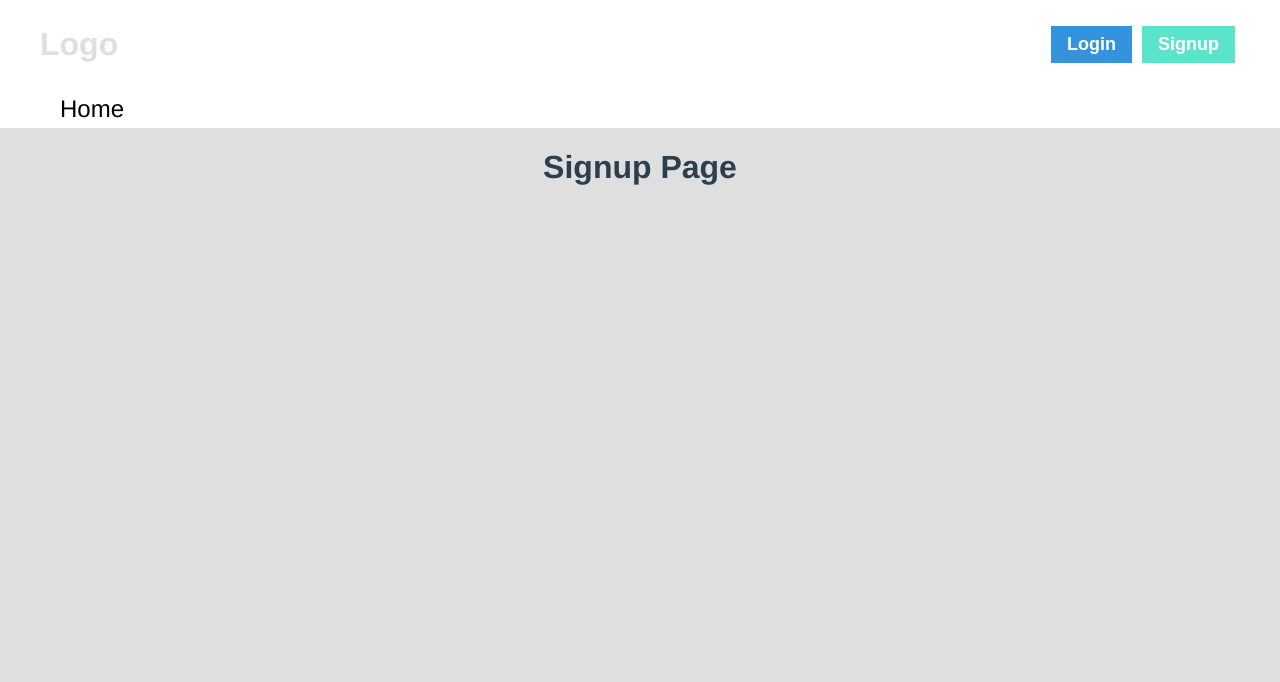
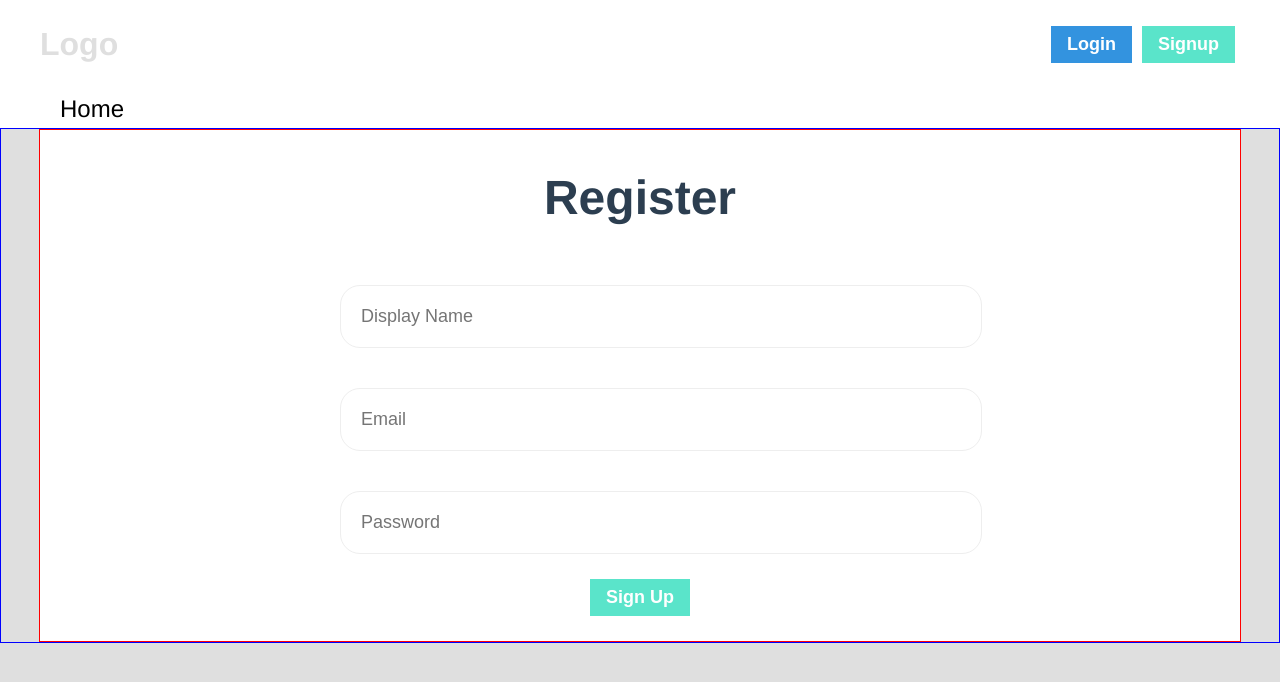
Before and after one commit to farhan200024/cardiomyopathy-vue-app, a Vue app in the folder cardiomyopathy-app/: page /register in a window 1280 px wide. Shown: the top 682 px of the page. Built offline with nearby package versions, Linux system fonts and the light colour scheme.

Commit message:
Login and Sign Up updated

```diff
--- a/cardiomyopathy-app/src/App.vue
+++ b/cardiomyopathy-app/src/App.vue
@@ -1,6 +1,10 @@
 <template>
   <Header />
-  <router-view class="container"/>
+  <article class="container">
+    <div class="content">
+      <router-view />
+    </div>
+  </article>
 </template>
 
 <script>
@@ -21,6 +25,15 @@ export default {
 
 .container {
   text-align: center;
+  border: 1px solid blue;
+}
+
+.content {
+  display: block;
+  max-width: 1200px;
+  margin: 0 auto;
+  border: 1px solid red;
+  background: white;
 }
 
 </style>
--- a/cardiomyopathy-app/src/assets/main.css
+++ b/cardiomyopathy-app/src/assets/main.css
@@ -2,3 +2,35 @@ body {
 	margin: 0;
 	background: #dfdfdf;
 }
+
+/* form styles */
+.form {
+	width: 600px;
+	margin: 20px auto;
+}
+
+.form h1 {
+  font-size: 48px;
+}
+
+.form label {
+	display: block;
+	margin: 20px 0 10px;
+}
+
+.form input {
+	width: 100%;
+	padding: 20px;
+	border-radius: 20px;
+  font-size: 18px;
+	border: 1px solid #eee;
+	outline: none;
+	color: #999;
+	margin: 20px auto;
+}
+
+.form span {
+	font-weight: bold;
+	text-decoration: underline;
+	cursor: pointer;
+}
--- a/cardiomyopathy-app/src/components/Header.vue
+++ b/cardiomyopathy-app/src/components/Header.vue
@@ -4,8 +4,8 @@
 			<h1>Logo</h1>
 
 			<div>
-				<button class="login" >Login</button>
-				<button class="signup" >Signup</button>
+				<router-link :to="{ name: 'Login' }"><button class="login" >Login</button></router-link>
+				<router-link :to="{ name: 'Register' }" ><button class="signup" >Signup</button></router-link>
 			</div>
 		</div>
 
--- /dev/null
+++ b/cardiomyopathy-app/src/composables/useLogin.js
@@ -0,0 +1,24 @@
+import { ref } from "vue"
+import { projectAuth } from '../firebase/config'
+
+const error = ref(null)
+
+const login = async (email, password) => {
+	error.value = null
+
+	try {
+		const res = await projectAuth.signInWithEmailAndPassword(email, password)
+		error.value = null
+		console.log(res)
+		return res
+	} catch(err) {
+		console.log(err.value)
+		error.value = 'Incorrect Login Credentials'
+	}
+}
+
+const useLogin = () => {
+	return { error, login }
+}
+
+export default useLogin
--- /dev/null
+++ b/cardiomyopathy-app/src/composables/useSignup.js
@@ -0,0 +1,34 @@
+import { ref } from "vue"
+import { projectAuth } from '../firebase/config'
+
+const error = ref(null)
+
+const signup = async (email, password, displayName) => {
+	error.value = null
+
+	try {
+		const res  = await projectAuth.createUserWithEmailAndPassword(email, password)
+
+		if(!res) {
+			throw new Error('Could not complete the sign up')
+		}
+		// you cannot create the properties, you have to use already created
+		await res.user.updateProfile({ displayName })
+		error.value = null
+
+		console.log(res.user)
+
+		return res
+
+	} catch(err) {
+		console.log(err.message)
+
+		error.value = err.message
+	}
+}
+
+const useSignup = () => {
+	return { error, signup }
+}
+
+export default useSignup
--- /dev/null
+++ b/cardiomyopathy-app/src/firebase/config.js
@@ -0,0 +1,24 @@
+import firebase from 'firebase/app'
+import 'firebase/firestore'
+import 'firebase/auth'
+
+//adding the firebase configuration
+const firebaseConfig = {
+  apiKey: "AIzaSyDfYBgvCS1Wu2MIpUaCqObkrG5bpq87WmM",
+  authDomain: "cardiomyopathy-auth.firebaseapp.com",
+  projectId: "cardiomyopathy-auth",
+  storageBucket: "cardiomyopathy-auth.appspot.com",
+  messagingSenderId: "648071341133",
+  appId: "1:648071341133:web:b3083b0b1f2ddb6deaa804"
+};
+
+// initializing the firebase configuration
+firebase.initializeApp(firebaseConfig);
+
+// used to check the authentication service
+const projectAuth = firebase.auth()
+const projectFirestore = firebase.firestore()
+// retrieves the serve timestamp method
+const timestamp = firebase.firestore.FieldValue.serverTimestamp
+
+export { projectAuth, projectFirestore, timestamp }
--- a/cardiomyopathy-app/src/views/Login.vue
+++ b/cardiomyopathy-app/src/views/Login.vue
@@ -1,14 +1,35 @@
 <template>
-<div class="login-form">
-    <h1>Login</h1>
-</div>
+	<form @submit.prevent="handleSubmit" class="form">
+        <h1>Login</h1>
+		<input type="email" required placeholder="Email" v-model="email">
+		<input type="password" required placeholder="Password" v-model="password">
+		<div class="error">{{ error }}</div>
+		<button class="login" >Log In</button>
+	</form>
 </template>
 
 <script>
-
+import { ref } from 'vue'
+import useLogin from '../composables/useLogin'
 
 export default {
+	setup(props, context) {
+		// refs
+		const email = ref('')
+		const password = ref('')
 
+		const { error, login } = useLogin()
+
+		const handleSubmit = async  () => {
+			await login(email.value, password.value)
+			if(!error.value) {
+				console.log('user logged in')
+				context.emit("login")
+			}
+		}
+
+		return { email, password, handleSubmit, error }
+	}
 }
 </script>
 
--- a/cardiomyopathy-app/src/views/Register.vue
+++ b/cardiomyopathy-app/src/views/Register.vue
@@ -1,10 +1,37 @@
 <template>
-  <h1>Signup Page</h1>
+	<form @submit.prevent="handleSubmit" class="form">
+    <h1>Register</h1>
+		<input type="text" required placeholder="Display Name" v-model="displayName">
+		<input type="email" required placeholder="Email" v-model="email">
+		<input type="password" required placeholder="Password" v-model="password">
+		<div class="error">{{ error }}</div>
+		<button class="signup">Sign Up</button>
+	</form>
 </template>
 
 <script>
+import { ref } from 'vue'
+import useSignup from '../composables/useSignup'
+
 export default {
+	setup(props, context) {
+		const { error, signup } = useSignup()
 
+		// refs
+		const displayName = ref('')
+		const email = ref('')
+		const password = ref('')
+
+		const handleSubmit = async () => {
+			await signup(email.value, password.value, displayName.value)
+			console.log('user signed up')
+			if(!error.value) {
+				context.emit("signup")
+			}
+		}
+
+		return { displayName, email, password, handleSubmit, error }
+	}
 }
 </script>
 
```
Also changed, not shown: cardiomyopathy-app/src/composables/getUser.js (added, +15 -0 lines), cardiomyopathy-app/src/main.js (+0 -14 lines), 1 other file (tests, documents, lock files or other folders).
